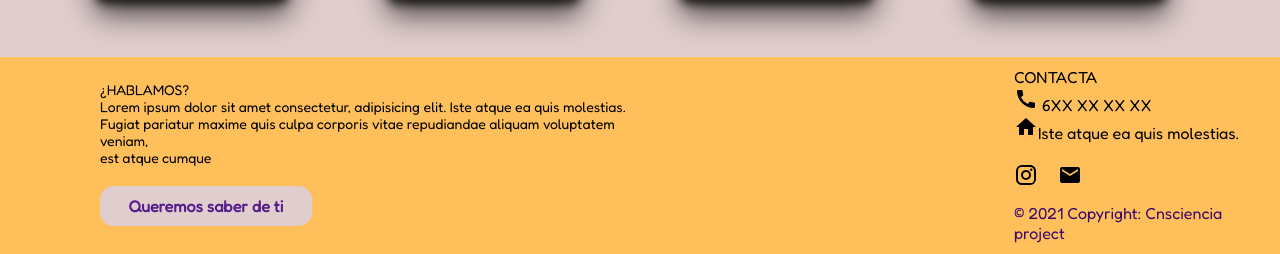
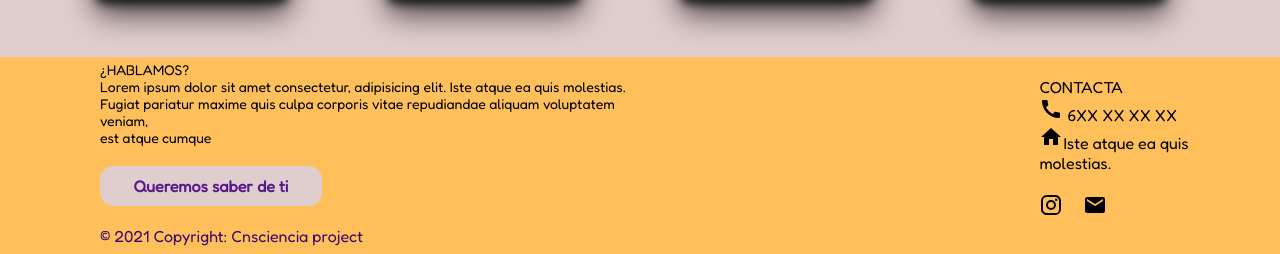
Before and after one commit to AintzaneM/health_project_client, a React (Create React App) app: page /quienes-somos in a window 1280 px wide. Shown: the part 737-991 px from the top of the page. Built offline with nearby package versions, Linux system fonts and the light colour scheme.

Commit message:
pending changes on footer, it's updated

```diff
--- a/src/components/footer/Footer.js
+++ b/src/components/footer/Footer.js
@@ -6,32 +6,23 @@ import {Instagram, Email, Call, Home} from '@material-ui/icons';
 const Footer = () => {
   return (
     <ContainerFooter>
-
-
-
         <FooterRight>
-
             <TextLeft>
-
                 <p>
                 ¿HABLAMOS?<br/>
                 Lorem ipsum dolor sit amet consectetur, adipisicing elit.
                 Iste atque ea quis molestias.<br/> Fugiat pariatur maxime quis culpa
                 corporis vitae repudiandae aliquam voluptatem veniam,<br/> est atque cumque
                 </p>
-
                 <a href="">
                     Queremos saber de ti
                 </a>
-
+                <FooterBottom>
+                    <span>© 2021 Copyright: Cnsciencia project</span>
+                </FooterBottom>
             </TextLeft>
 
-
-
-
             <TextRight >
-                <div className="container-left">
-
                 <p className="container-left">CONTACTA<br/>
                 <Call/> 6XX XX XX XX <br/>
                 <Home/>Iste atque ea quis molestias.
@@ -40,19 +31,8 @@ const Footer = () => {
                     <Email className="email-icon"/>
                 </FooterIcons>
                 </p>
-                <FooterBottom>
-                    <span>© 2021 Copyright: Cnsciencia project</span>
-                </FooterBottom>
-                </div>
             </TextRight>
-
         </FooterRight>
-
-
-
-
-
-
     </ContainerFooter>
   )
 }
@@ -63,6 +43,10 @@ const ContainerFooter = styled.div`
 // position: sticky;
 // margin-top: 40px;
 padding-top: 30px;
+display: grid;
+grid-gap: 25px;
+gap: 25px;
+grid-template-columns: repeat(4, minmax(0, 1fr));
 
 // top: 0;
 // left: 0;
@@ -91,6 +75,7 @@ align-items: center;
 }
 `
 const FooterRight =styled.div`
+
 padding-top: 40px;
 display:flex;
 flex-direction: row;
@@ -99,6 +84,7 @@ align-items: center;
 width: 100%;
 height: 80px;
 // margin-bottom: 10px;
+
 
 
 `
@@ -137,8 +123,6 @@ a{
     background-color: #3c096c;
     color: #e0cdcd;
 }
-
-
 `
 const TextRight = styled.div`
 // display: flex;
@@ -153,20 +137,9 @@ p{
 
 
 }
-
 `
-
 const FooterBottom = styled.div`
 position:relative;
-// margin-top: 60px;
-
-// height: 60px;
-// margin-top: 20px;
-// background-color: #e0cdcd;
+margin-top: 20px;
 color: #3c096c;
-// padding:  15px 0;
-// display:flex;
-// justify-content: center;
-// align-items: center;
-
 `
```
